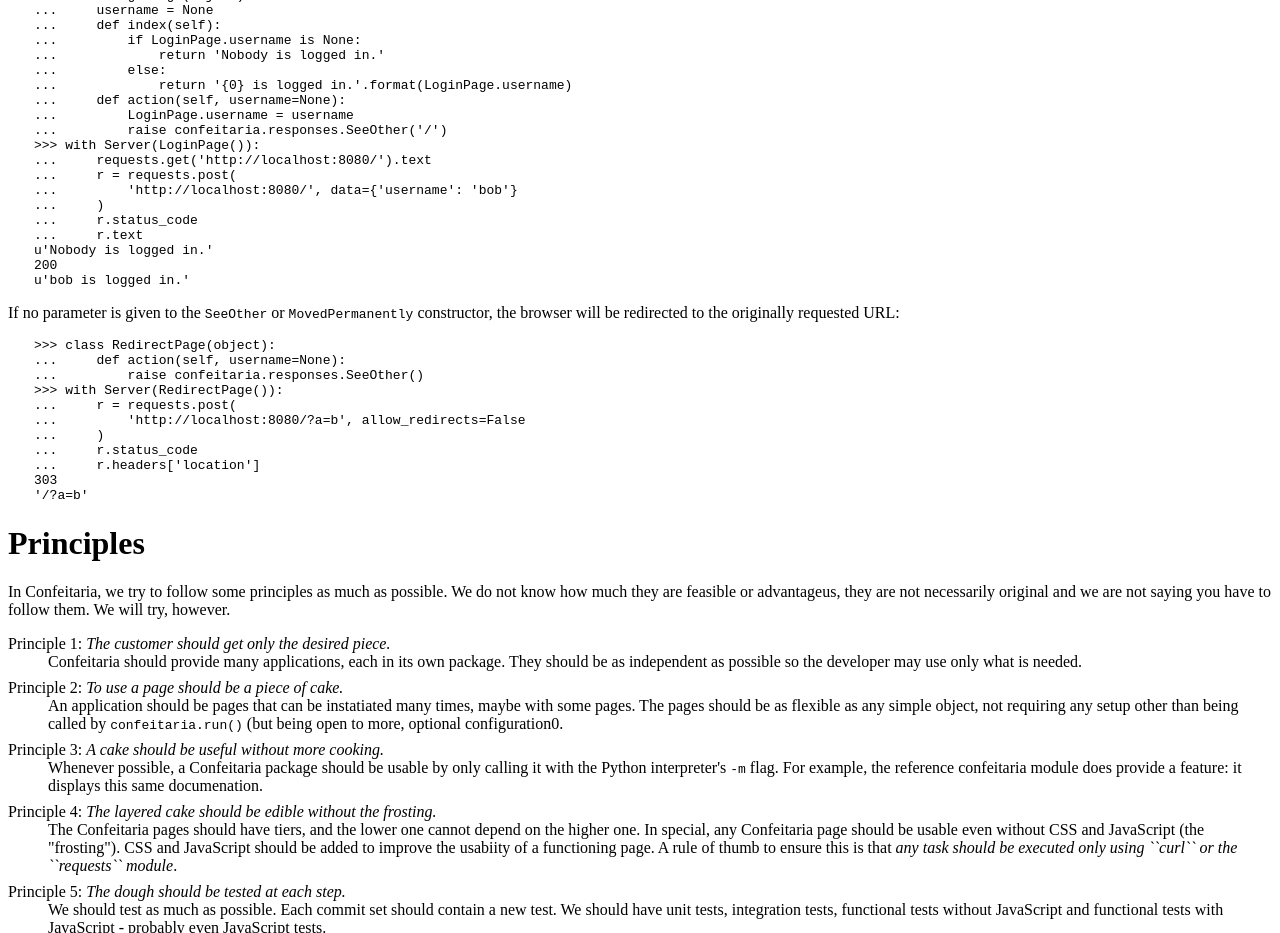
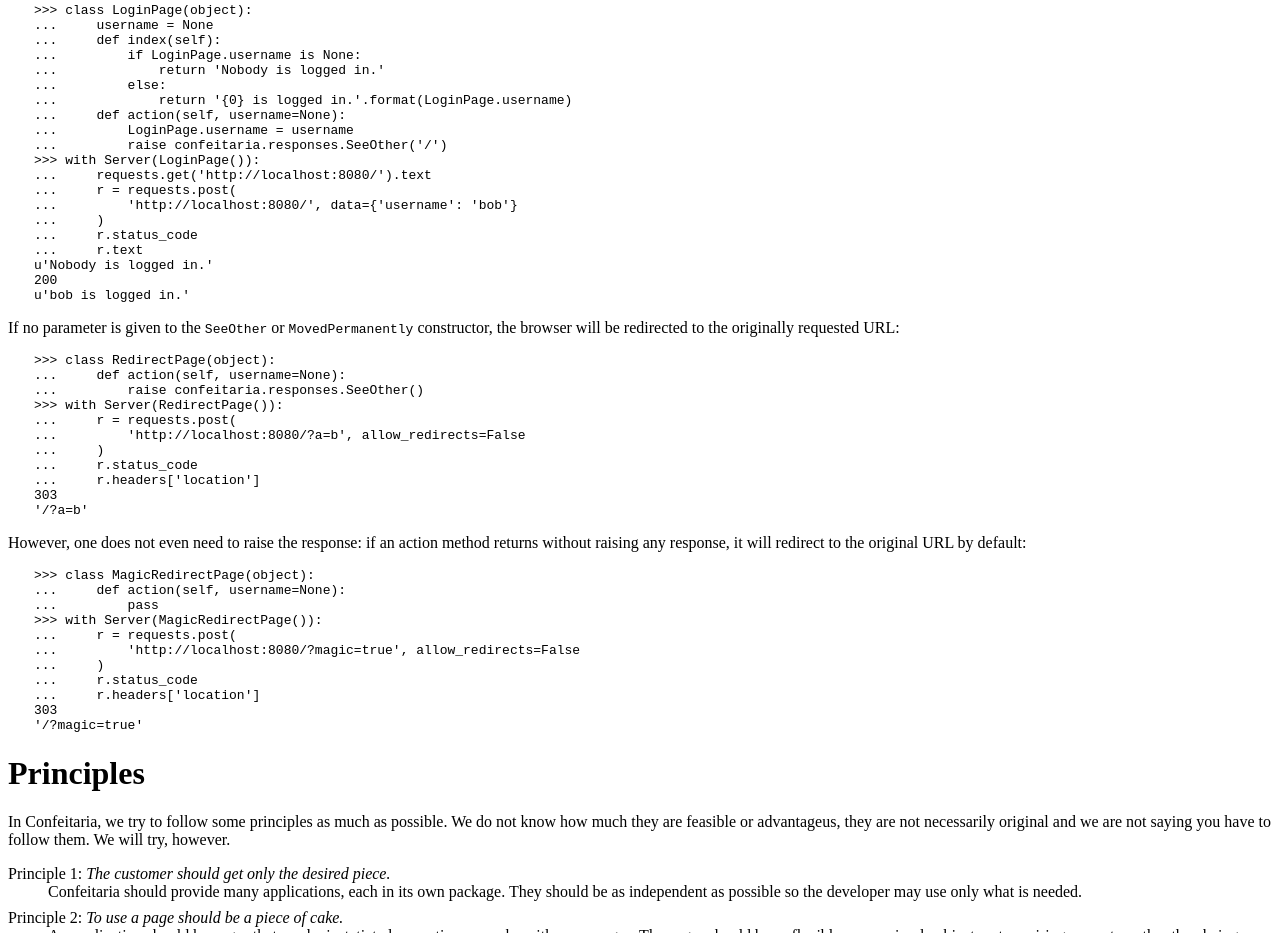
Before and after one commit to confeitaria/confeitaria, a plain HTML site: page confeitaria/doc/index.html in a window 1280 px wide. Shown: the part 4216-5149 px from the top of the page. Drawn offline with Linux system fonts and the light colour scheme.

Commit message:
#23 Documentation regenerate

```diff
--- a/confeitaria/doc/index.html
+++ b/confeitaria/doc/index.html
@@ -549,7 +549,8 @@ u'You are not logged in.'
 &gt;&gt;&gt; with Server(page):
 ...     requests.get('http://localhost:8080/').text
 ...     _ = requests.post(
-...         'http://localhost:8080/auth', data={'username': 'alice'}
+...         'http://localhost:8080/auth', data={'username': 'alice'},
+...         allow_redirects=False # Why to do it? We'll see... soon.
 ...     )
 ...     requests.get('http://localhost:8080/').text
 u'You are not logged in.'
@@ -686,6 +687,22 @@ constructor, the browser will be redirected to the originally requested URL:</p>
 303
 '/?a=b'
 </pre>
+<p>However, one does not even need to raise the response: if an action method
+returns without raising any response, it will redirect to the original URL by
+default:</p>
+<pre class="literal-block">
+&gt;&gt;&gt; class MagicRedirectPage(object):
+...     def action(self, username=None):
+...         pass
+&gt;&gt;&gt; with Server(MagicRedirectPage()):
+...     r = requests.post(
+...         'http://localhost:8080/?magic=true', allow_redirects=False
+...     )
+...     r.status_code
+...     r.headers['location']
+303
+'/?magic=true'
+</pre>
 </div>
 </div>
 <div class="section" id="principles">
```
Also changed, not shown: 1 other file.
